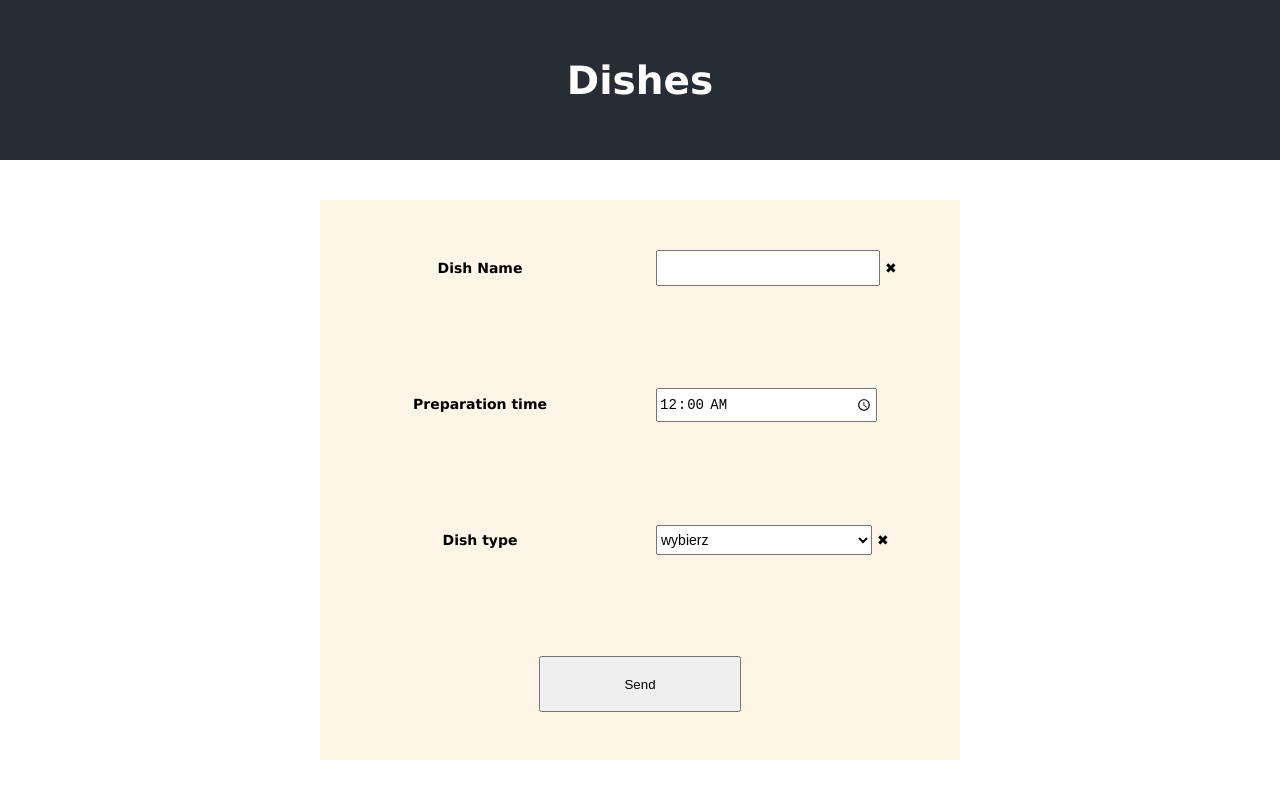
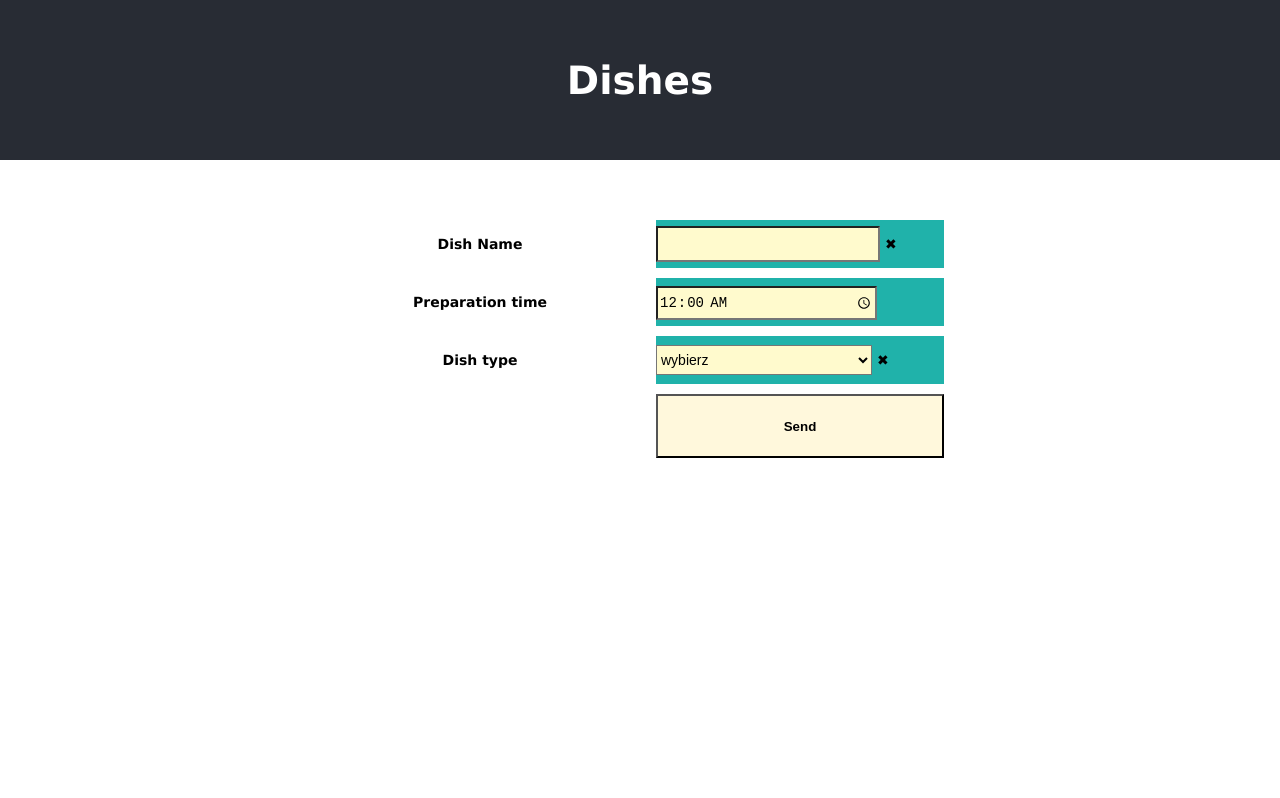
Before and after one commit to przkor/hexocean, a React (Create React App) app: page / in a window 1280 px wide. Shown: the top 798 px of the page. Built offline with nearby package versions, Linux system fonts and the light colour scheme.

Commit message:
correct css style , create message state for error

```diff
--- a/src/App.css
+++ b/src/App.css
@@ -1,5 +1,5 @@
 .App {
-  font-family: Verdana, Tahoma, sans-serif;
+  font-family:Verdana, Helvetica, sans-serif;
   text-align: center;
 }
 
@@ -16,6 +16,8 @@ header {
 }
 
 section {
+  display: flex;
+  flex-direction: column;
   height: 85vh;
   font-size: 12px;
 }
@@ -25,22 +27,25 @@ form {
   flex-direction: row;
   flex-wrap: wrap;
   margin: auto;
-  height: 70vh;
+  margin-top: 10px;
   width: 50%;
-  min-height: 50vh;
-  background:oldlace;
+  height: auto;
   justify-content:space-around;
-  align-content: space-around;
+  align-content:flex-start;
+  font-weight: bold;
 }
 form div {
+  margin-top: 10px;
+  height: 6vh;
   flex-basis: 45%;
   text-align: center;
-  font-weight: bold;
-  line-height: 5vh;
+  line-height: 6vh;
   font-size: 14px;
 }
 
 form div.formDiv {
+  line-height: 6vh;
+  background: lightseagreen;
   text-align: left;
 }
 
@@ -48,12 +53,24 @@ form div.formDiv {
   height: 30px;
   font-size: 14px;
   width: 75%;
+  background:lemonchiffon;
 }
 
 button {
-  width: 70%;
-  height: 7vh;
+  font-weight: bold;
+  text-align: center;
+  background:cornsilk;
+  height: 8vh;
+  width: 100%;
 }
+
+.message {
+  width: 50%;
+  text-align: center;
+  color:orangered;
+  font-size: 12px;
+}
+
 
 input:invalid+span:after {
   content: '✖';
--- a/src/App.js
+++ b/src/App.js
@@ -11,6 +11,8 @@ function App() {
   const [type,setType]=useState()
   const [dishDetails,setDishDetails] = useState({})
 
+  const [message,setMessage] = useState('')
+
   const handleChangeDishName = (e) => {
     setName(e.target.value)
   }
@@ -22,6 +24,7 @@ function App() {
   const handleSelectDishType = (e) => {
     setType(e.target.value)
     setDishDetails({})
+    setMessage('')
   }
 
   const handleDishDetails = (e) => {
@@ -80,15 +83,24 @@ function App() {
         setPreparation_time('')
         setType('')
         setDishDetails({})
+        setMessage('')
       }
-      if (response.status===404) {
-        Object.keys(response.data).forEach(key => {
-          console.log(key) // returns the keys in an object
-          console.log(response.data[key])  // returns the appropriate value
-       })
-      }
+
+        //Object.keys(response.data).forEach(key => {
+         // console.log(key) // returns the keys in an object
+         // console.log(response.data[key])  // returns the appropriate value
+      // })
+
     })
     .catch(function (error) {
+      Object.keys(error.response.data).forEach (key => {
+        setMessage(error.response.data[key])
+      })
+    // Object.keys(error.response).forEach(key => {
+     //  alert(error.response[key])
+        // console.log(key) // returns the keys in an object
+        // console.log(response.data[key])  // returns the appropriate value
+    // })
      console.log(error);
     });
   }
@@ -200,6 +212,7 @@ function App() {
 
   const dishForm = () => {
    return (
+     <>
       <form>
         <div>
           <label htmlFor="name">Dish Name</label>
@@ -250,18 +263,20 @@ function App() {
           <span className="validity"></span>
         </div>
           {type ? elementToShow() : '' }
+        <div></div>
         <div>
+          <span className="message">{message ? message : ''}</span>
           <button
             type="button"
             id="submit"
             name="submit"
-          className="btn btn-primary pull-right"
             onClick={handleSendDish}
           >
             Send
           </button>
         </div>
       </form>
+    </>
     )
   }
 
```
Lines whose indentation alone changed are shown as unchanged.
